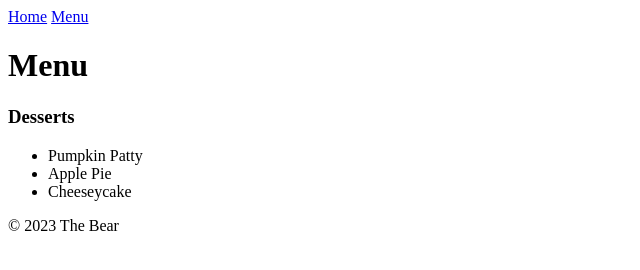
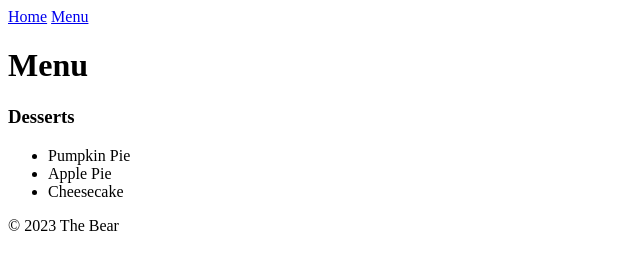
Before and after one commit to craigmckeachie/thebear, a plain HTML site: page menu.html in a window 1280 px wide. Shown: the full height of the page, 0-640 px from the left. Drawn offline with Linux system fonts and the light colour scheme.

Commit message:
fix typos

```diff
--- a/menu.html
+++ b/menu.html
@@ -16,9 +16,9 @@
       <h1>Menu</h1>
       <h3>Desserts</h3>
       <ul>
-        <li>Pumpkin Patty</li>
+        <li>Pumpkin Pie</li>
         <li>Apple Pie</li>
-        <li>Cheeseycake</li>
+        <li>Cheesecake</li>
       </ul>
     </main>
     <footer>&copy 2023 The Bear</footer>
```
